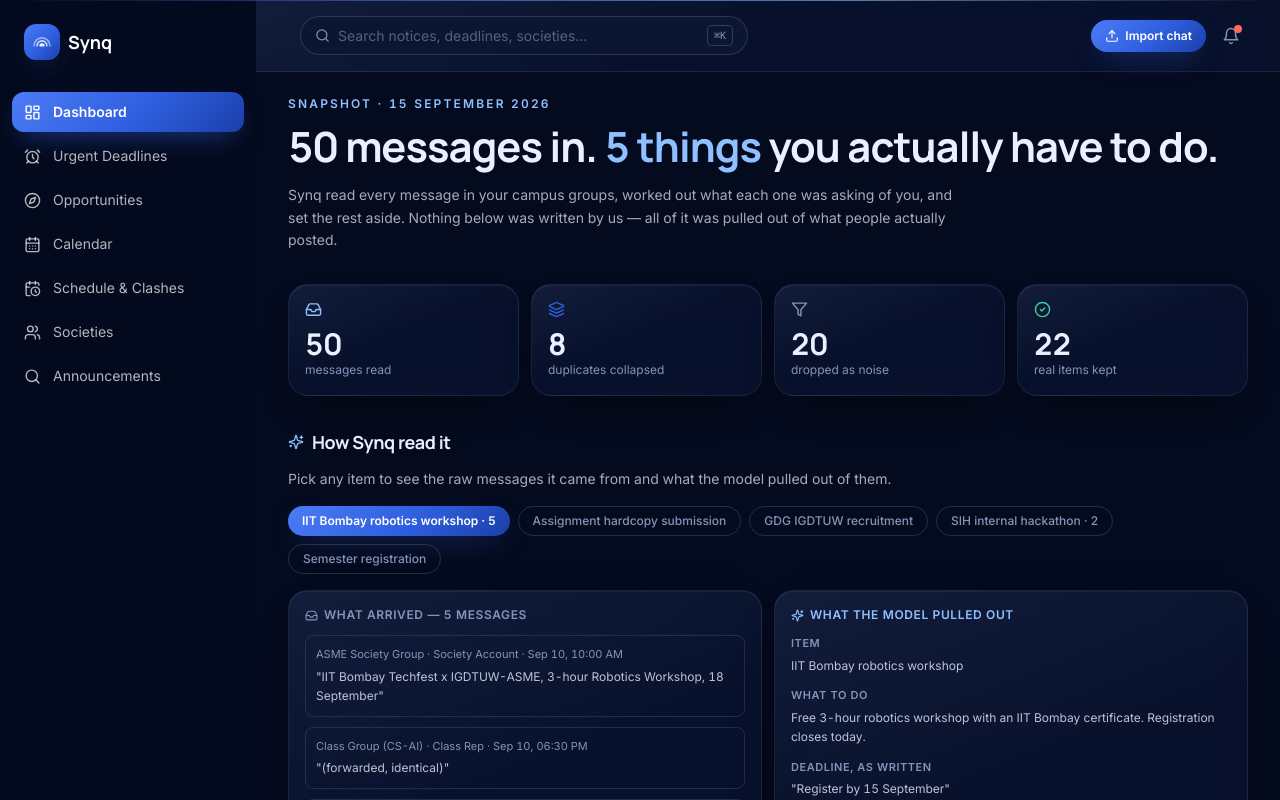
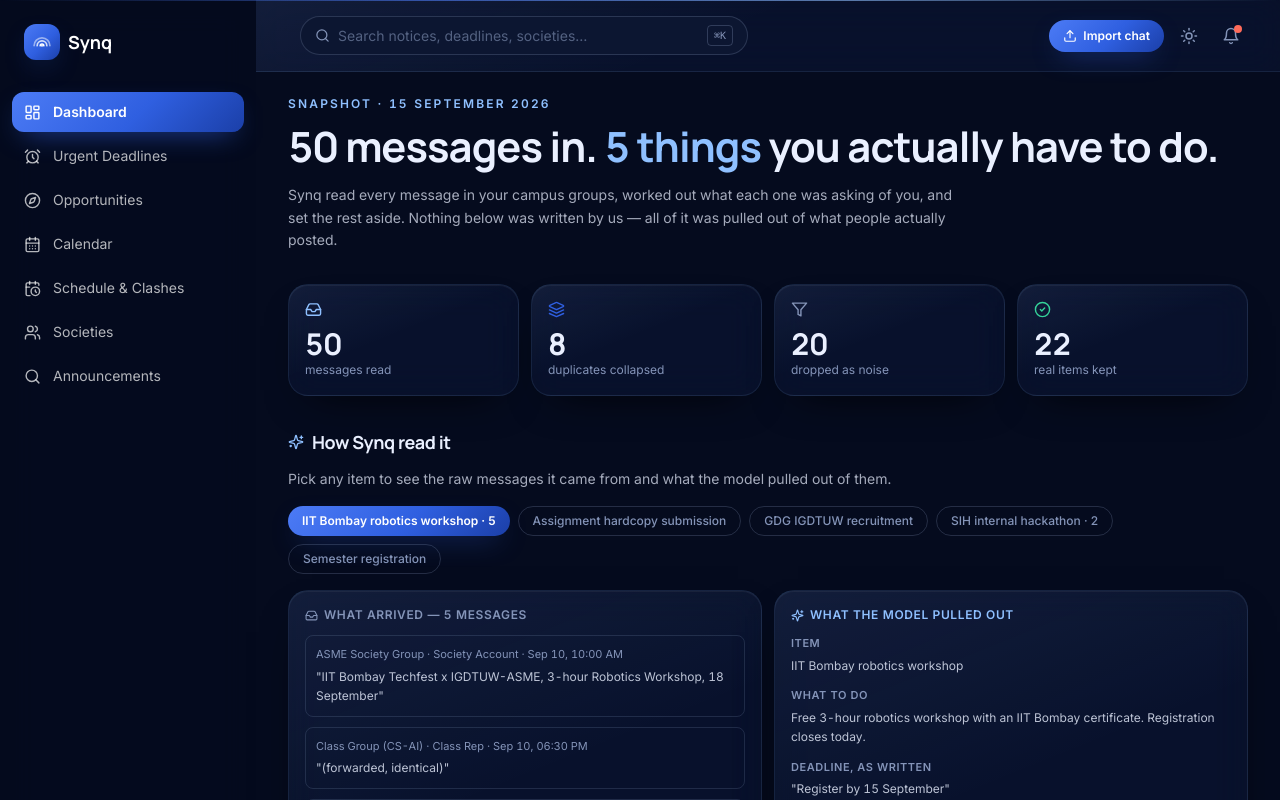
Before and after one commit to 1kanishka10/4Sight.synq, a React (Vite) app: page / in a window 1280 px wide. Shown: the top 800 px of the page. Built offline with nearby package versions, Linux system fonts and the light colour scheme.

Commit message:
Update App.jsx

```diff
--- a/src/App.jsx
+++ b/src/App.jsx
@@ -4,6 +4,7 @@ import { ImportButton } from "./components/ImportButton";
 import { SynqMark } from "./components/SynqMark";
 import { GlobalSearch } from "./components/GlobalSearch";
 import { NotificationBell } from "./components/NotificationBell";
+import { ThemeToggle } from "./components/ThemeToggle";
 import { DashboardSection } from "./sections/DashboardSection";
 import { DeadlinesSection } from "./sections/DeadlinesSection";
 import { OpportunitiesSection } from "./sections/OpportunitiesSection";
@@ -70,6 +71,7 @@ export default function App() {
 
           <div className="flex items-center gap-2">
             <ImportButton />
+             <ThemeToggle />
             <NotificationBell onNavigate={goTo} />
           </div>
         </header>
```
